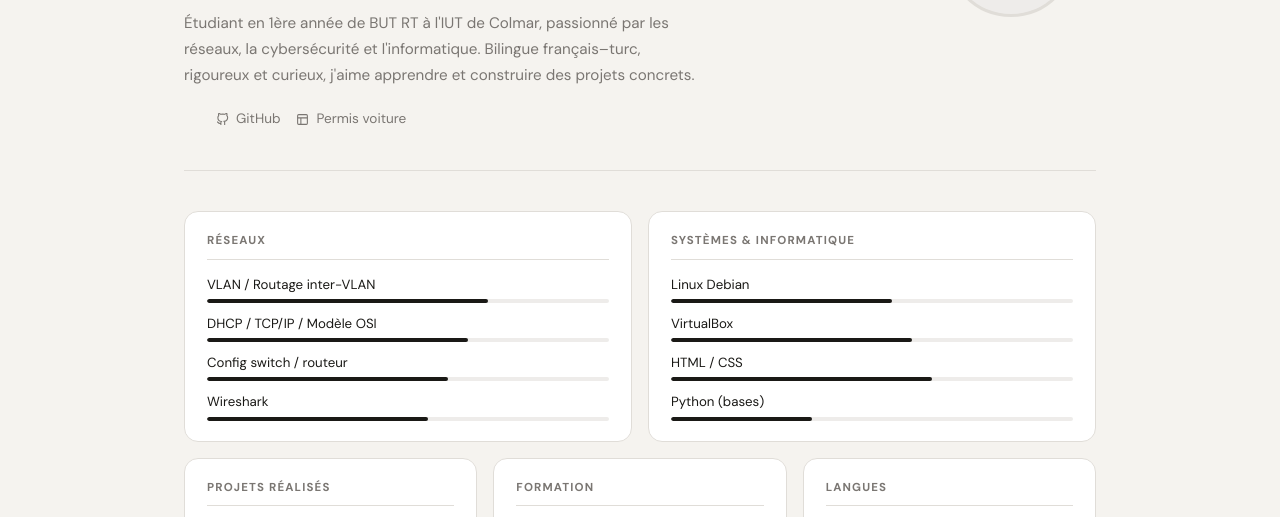
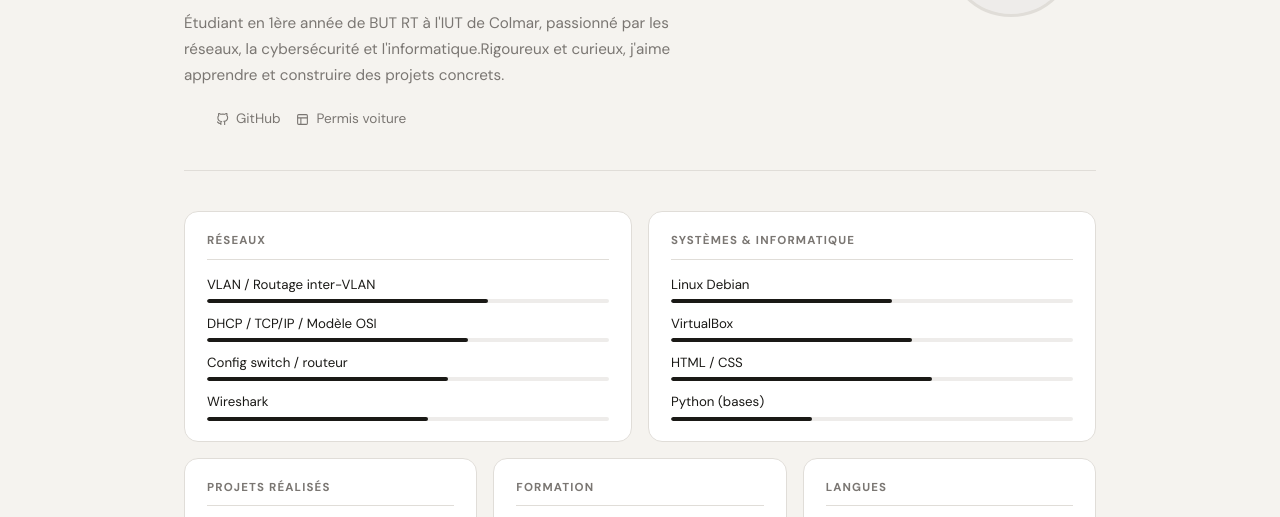
Before and after one commit to kior5234-blip/HakanAKAKCA68-blip.github.io, a plain HTML site: page index.html in a window 1280 px wide. Shown: the part 225-742 px from the top of the page. Drawn offline with Linux system fonts and the light colour scheme.

Commit message:
Update index.html

```diff
--- a/index.html
+++ b/index.html
@@ -210,7 +210,7 @@
       <h1>Hakan <em>Akakca</em></h1>
       <div class="hero-subtitle">BUT Réseaux &amp; Télécommunications — IUT de Colmar</div>
       <p class="hero-desc">
-        Étudiant en 1ère année de BUT RT à l'IUT de Colmar, passionné par les réseaux, la cybersécurité et l'informatique. Bilingue français–turc, rigoureux et curieux, j'aime apprendre et construire des projets concrets.
+        Étudiant en 1ère année de BUT RT à l'IUT de Colmar, passionné par les réseaux, la cybersécurité et l'informatique.Rigoureux et curieux, j'aime apprendre et construire des projets concrets.
       </p>
       <div class="contact-row">
         <span id="phoneSlot"></span>
```
